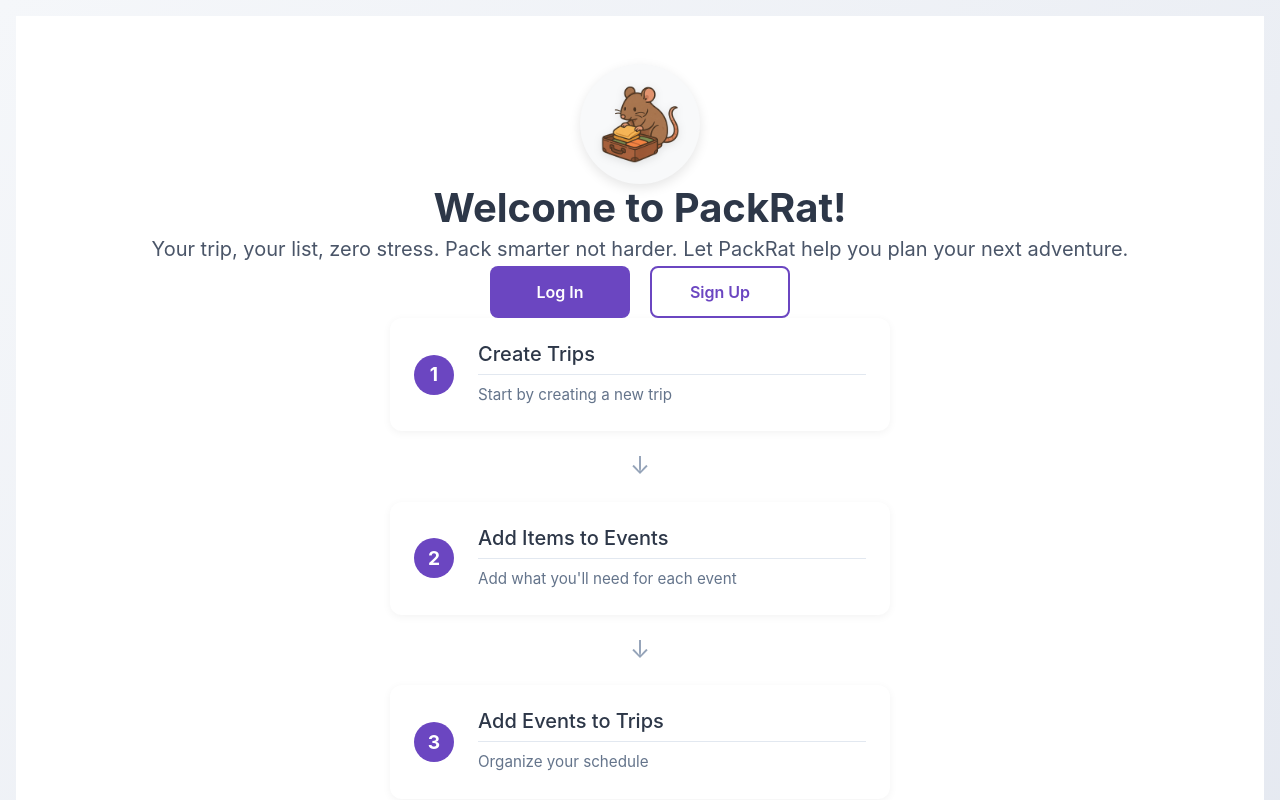
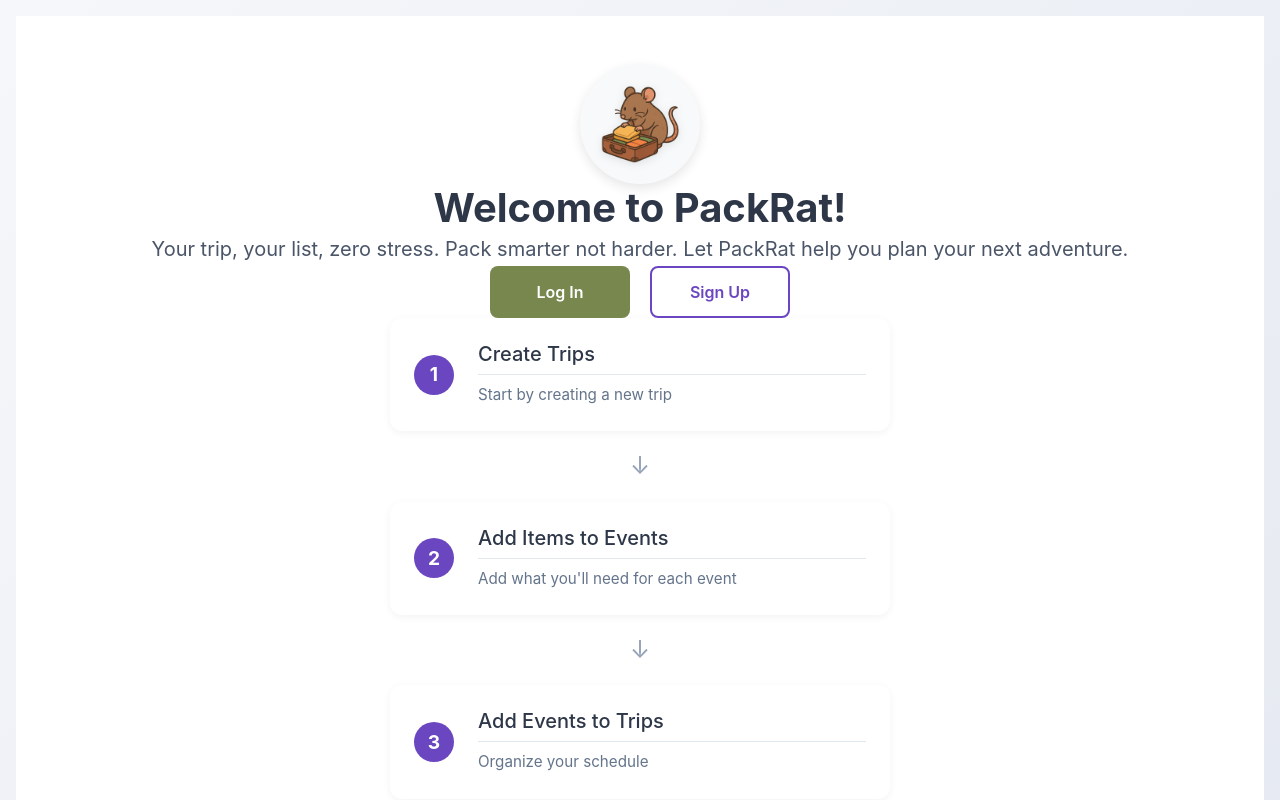
Before and after one commit to isalau/Pack-Rat, a React (Create React App) app in the folder pack-rat/: page / in a window 1280 px wide. Shown: the top 800 px of the page. Built offline with nearby package versions, Linux system fonts and the light colour scheme; no server answers.

Commit message:
Update Buttons

```diff
--- a/pack-rat/src/App.css
+++ b/pack-rat/src/App.css
@@ -1,16 +1,14 @@
 /* Global Styles */
 :root {
-  --primary-color: #4a90e2;
-  --primary-dark: #3a7bc8;
-  --text-color: #333;
-  --text-light: #666;
-  --border-color: #e0e0e0;
-  --background-light: #f8f9fa;
-  --white: #ffffff;
-  --shadow-sm: 0 2px 8px rgba(0, 0, 0, 0.1);
-  --shadow-md: 0 4px 12px rgba(0, 0, 0, 0.15);
-  --border-radius: 8px;
-  --transition: all 0.2s ease;
+  --color-text: #1a090d; /* Black */
+  --color-primary: #77874e; /* Green */
+  --color-secondary: #e1936e; /* Peach */
+  --color-accent: #4a314d; /* Purple */
+  --color-background: #f8f9fa;
+  --color-gray-light: #f5f5f5;
+  --color-gray: #e0e0e0;
+  --color-gray-dark: #757575;
+  --color-white: #ffffff;
 }
 
 * {
@@ -26,9 +24,9 @@ body {
     sans-serif;
   -webkit-font-smoothing: antialiased;
   -moz-osx-font-smoothing: grayscale;
-  color: var(--text-color);
+  color: var(--color-text);
   line-height: 1.6;
-  background-color: var(--background-light);
+  background-color: var(--color-background);
 }
 
 code {
@@ -74,7 +72,7 @@ h3,
 h4,
 h5,
 h6 {
-  color: var(--text-color);
+  color: var(--color-text);
   line-height: 1.2;
   margin-bottom: 1rem;
 }
@@ -99,6 +97,13 @@ h3 {
   padding: 0 1rem;
 }
 
+button.btn-primary {
+  background-color: var(--color-primary);
+}
+button.btn-primary:hover {
+  background-color: var(--color-secondary);
+}
+
 /* Responsive Design */
 @media (max-width: 768px) {
   h1 {
--- a/pack-rat/src/components/account/Account.css
+++ b/pack-rat/src/components/account/Account.css
@@ -100,7 +100,6 @@ hr {
 }
 
 .account-button {
-  background: linear-gradient(135deg, #9f7aea 0%, #6b46c1 100%);
   color: white;
   border: none;
   border-radius: 8px;
--- a/pack-rat/src/components/events/EventCard.css
+++ b/pack-rat/src/components/events/EventCard.css
@@ -140,16 +140,6 @@
   font-size: 0.8125rem;
 }
 
-.btn-primary {
-  background-color: #4a90e2;
-  color: white;
-  border-color: #3a7bc8;
-}
-
-.btn-primary:hover {
-  background-color: #3a7bc8;
-}
-
 /* Responsive adjustments */
 @media (max-width: 576px) {
   .event-card-header {
--- a/pack-rat/src/components/events/EventForm.css
+++ b/pack-rat/src/components/events/EventForm.css
@@ -123,16 +123,6 @@
   border: 1px solid transparent;
 }
 
-.btn-primary {
-  background-color: #4a90e2;
-  color: white;
-  border-color: #3a7bc8;
-}
-
-.btn-primary:hover:not(:disabled) {
-  background-color: #3a7bc8;
-}
-
 .btn-secondary {
   background-color: #f8f9fa;
   color: #495057;
--- a/pack-rat/src/components/events/EventInstanceManager.css
+++ b/pack-rat/src/components/events/EventInstanceManager.css
@@ -99,16 +99,6 @@
   border: 1px solid transparent;
 }
 
-.btn-primary {
-  background-color: #4a90e2;
-  color: white;
-  border-color: #3a7bc8;
-}
-
-.btn-primary:hover:not(:disabled) {
-  background-color: #3a7bc8;
-}
-
 .btn-secondary {
   background-color: #f8f9fa;
   color: #495057;
--- a/pack-rat/src/components/events/EventModal.css
+++ b/pack-rat/src/components/events/EventModal.css
@@ -135,16 +135,6 @@
   cursor: not-allowed;
 }
 
-.btn-primary {
-  background-color: #4a90e2;
-  color: white;
-  border-color: #3a7bc8;
-}
-
-.btn-primary:not(:disabled):hover {
-  background-color: #3a7bc8;
-}
-
 .btn-secondary {
   background-color: #f8f9fa;
   color: #495057;
--- a/pack-rat/src/components/landing/LandingPage.css
+++ b/pack-rat/src/components/landing/LandingPage.css
@@ -80,18 +80,6 @@ h1 {
   transition: all 0.2s ease;
   min-width: 140px;
   text-align: center;
-}
-
-.btn-primary {
-  background-color: #6b46c1;
-  color: white;
-  border: none;
-}
-
-.btn-primary:hover {
-  background-color: #4338ca;
-  transform: translateY(-2px);
-  box-shadow: 0 4px 12px rgba(79, 70, 229, 0.2);
 }
 
 .btn-outline-primary {
--- a/pack-rat/src/components/trip/TripDetail.css
+++ b/pack-rat/src/components/trip/TripDetail.css
@@ -1,3 +1,15 @@
+:root {
+  --color-text: #1a090d; /* Black */
+  --color-primary: #77874e; /* Green */
+  --color-secondary: #e1936e; /* Peach */
+  --color-accent: #4a314d; /* Purple */
+  --color-background: #f8f9fa;
+  --color-gray-light: #f5f5f5;
+  --color-gray: #e0e0e0;
+  --color-gray-dark: #757575;
+  --color-white: #ffffff;
+}
+
 .trip-detail-container {
   max-width: 1200px;
   margin: 0 auto;
@@ -20,7 +32,7 @@
 .trip-header h1 {
   margin: 0;
   flex-grow: 1;
-  color: #2c3e50;
+  color: var(--color-background);
 }
 
 .btn {
@@ -36,16 +48,6 @@
   transition: all 0.2s ease;
   border: 1px solid transparent;
   white-space: nowrap;
-}
-
-.btn-primary {
-  background-color: #4a90e2;
-  color: white;
-  border-color: #3a7bc8;
-}
-
-.btn-primary:hover {
-  background-color: #3a7bc8;
 }
 
 .btn svg {
@@ -98,7 +100,7 @@
 }
 
 .packing-days h2::after {
-  content: '';
+  content: "";
   position: absolute;
   bottom: 0;
   left: 0;
@@ -158,7 +160,7 @@
 }
 
 .date-badge::before {
-  content: '📅';
+  content: "📅";
   font-size: 0.9em;
 }
 
@@ -256,16 +258,6 @@
   font-size: 0.9rem;
 }
 
-.btn-primary {
-  background-color: #4a90e2;
-  color: white;
-}
-
-.btn-primary:hover {
-  background-color: #3a7bc8;
-  transform: translateY(-1px);
-}
-
 .btn-secondary {
   background-color: #f0f0f0;
   color: #333;
--- a/pack-rat/src/components/trip/TripsList.css
+++ b/pack-rat/src/components/trip/TripsList.css
@@ -1,3 +1,15 @@
+:root {
+  --color-text: #1a090d; /* Black */
+  --color-primary: #77874e; /* Green */
+  --color-secondary: #e1936e; /* Peach */
+  --color-accent: #4a314d; /* Purple */
+  --color-background: #f8f9fa;
+  --color-gray-light: #f5f5f5;
+  --color-gray: #e0e0e0;
+  --color-gray-dark: #757575;
+  --color-white: #ffffff;
+}
+
 .trips-container {
   max-width: 1200px;
   margin: 0 auto;
@@ -13,7 +25,7 @@
 
 .trips-header h1 {
   margin: 0;
-  color: #333;
+  color: var(--color-text);
 }
 
 .btn {
@@ -24,20 +36,6 @@
   font-weight: 500;
   cursor: pointer;
   transition: all 0.2s;
-}
-
-.btn-primary {
-  background-color: #4a90e2;
-  color: white;
-}
-
-.btn-primary:hover {
-  background-color: #3a7bc8;
-  transform: translateY(-1px);
-}
-
-.btn-primary:active {
-  transform: translateY(0);
 }
 
 .loading-state,
@@ -59,7 +57,7 @@
   animation: spin 1s linear infinite;
   margin-bottom: 1rem;
   font-size: 2rem;
-  color: #4a90e2;
+  color: var(--color-primary);
 }
 
 .error-state {
@@ -161,7 +159,7 @@
 }
 
 .trip-destination {
-  color: #4a90e2;
+  color: var(--color-primary);
   font-weight: 500;
   margin: 0 0 1rem 0;
   font-size: 1.05rem;
```
